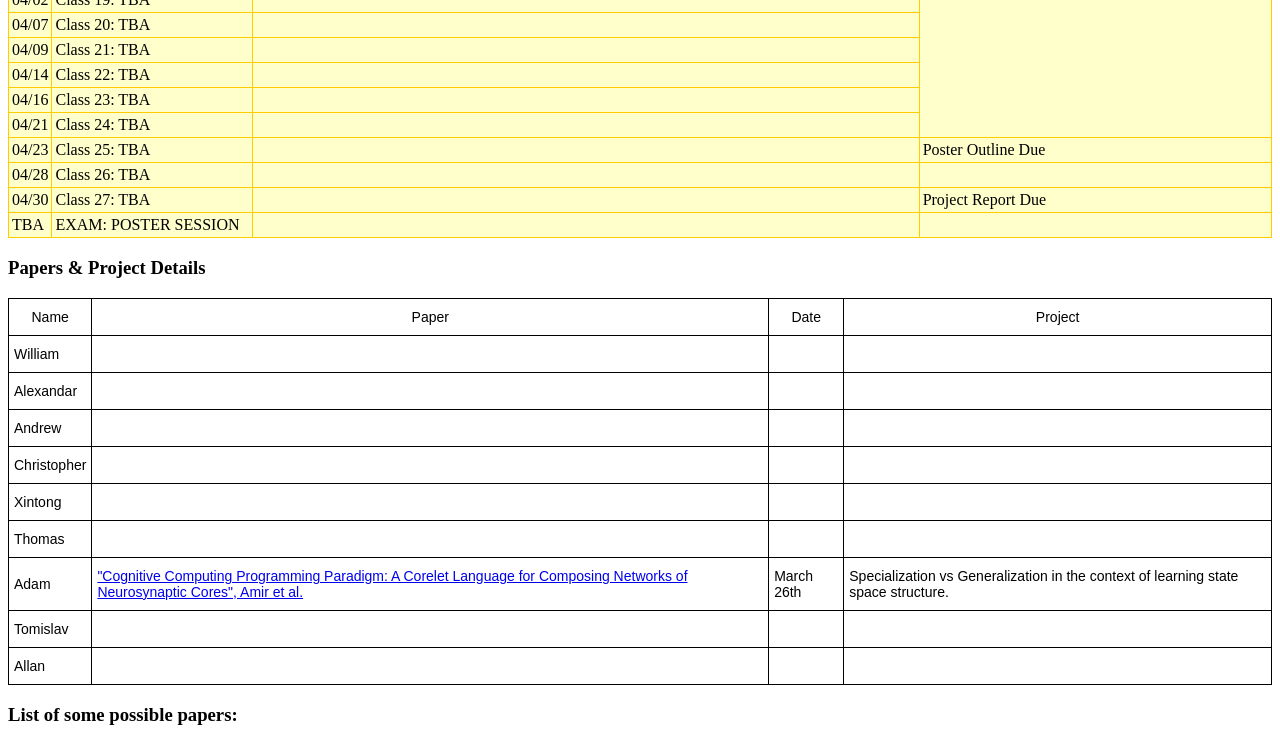
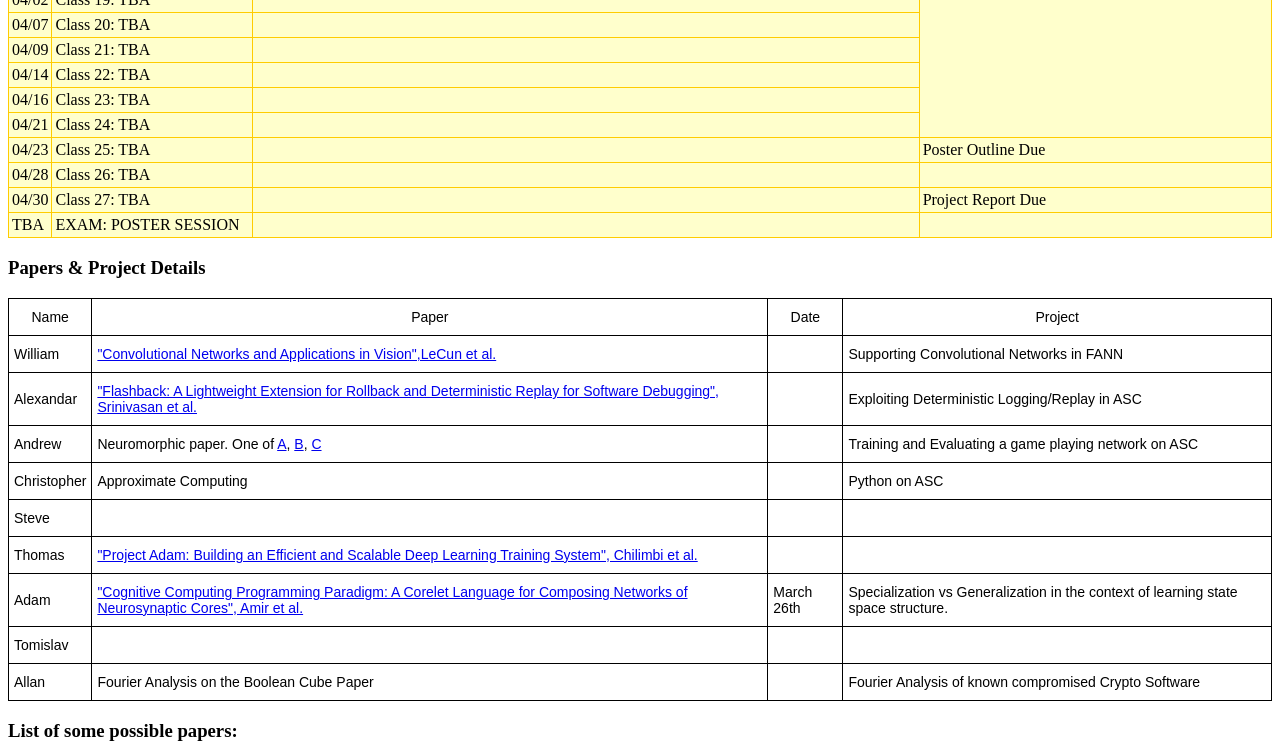
Before and after one commit to jappavoo/jappavoo.github.com, a plain HTML site: page cs591psml.html in a window 1280 px wide. Shown: the part 2000-2745 px from the top of the page. Drawn offline with Linux system fonts and the light colour scheme.

Commit message:
updates to papers and projects

```diff
--- a/cs591psml.html
+++ b/cs591psml.html
@@ -7,7 +7,7 @@
 <body>
 <h1>CAS CS 591, Programmable Smart Machines</h1>
 <h2>Schedule</h2>
-<p>Tue, Thu --  9:30pm-11:00pm</p>
+<p>Thu --  6:00pm-9:00pm</p>
 <h2>Course Outline</h2>
 <p>
   A longstanding goal in computer science has been
@@ -227,37 +227,47 @@ Project Poster and Report: 60%
   </tr>
   <tr>
     <td class="tg-031e">William</td>
+    <td class="tg-031e"><a
+      href="http://koray.kavukcuoglu.org/publis/lecun-iscas-10.pdf">"Convolutional
+      Networks and Applications in Vision",LeCun et al.</a></td>
     <td class="tg-031e"></td>
-    <td class="tg-031e"></td>
-    <td class="tg-031e"></td>
+    <td class="tg-031e">Supporting Convolutional Networks in FANN</td>
   </tr>
   <tr>
     <td class="tg-031e">Alexandar</td>
+    <td class="tg-031e"><a href="http://www.cs.bu.edu/~jappavoo/Resources/591psml/papers/systems/Usenix04.pdf">"Flashback: A Lightweight Extension for
+      Rollback and Deterministic Replay for Software Debugging",
+      Srinivasan et al.</a></td>
     <td class="tg-031e"></td>
-    <td class="tg-031e"></td>
-    <td class="tg-031e"></td>
+    <td class="tg-031e">Exploiting Deterministic Logging/Replay in ASC</td>
   </tr>
   <tr>
     <td class="tg-031e">Andrew</td>
+    <td class="tg-031e">Neuromorphic paper. One of
+     <a href="https://web.stanford.edu/group/brainsinsilicon/documents/BenjaminEtAlNeurogrid2014.pdf">A</a>,
+     <a href="http://www.cs.bu.edu/~jappavoo/Resources/591psml/papers/neuromorphic/06502724.pdf">B</a>,
+     <a href="http://www.cs.bu.edu/~jappavoo/Resources/591psml/papers/neuromorphic/asplos166-hashmi.pdf">C</a>
+</td>
     <td class="tg-031e"></td>
-    <td class="tg-031e"></td>
-    <td class="tg-031e"></td>
+    <td class="tg-031e">Training and Evaluating a game playing network
+    on ASC</td>
   </tr>
   <tr>
     <td class="tg-031e">Christopher</td>
+    <td class="tg-031e">Approximate Computing</td>
     <td class="tg-031e"></td>
-    <td class="tg-031e"></td>
-    <td class="tg-031e"></td>
+    <td class="tg-031e">Python on ASC</td>
   </tr>
   <tr>
-    <td class="tg-031e">Xintong</td>
+    <td class="tg-031e">Steve</td>
     <td class="tg-031e"></td>
     <td class="tg-031e"></td>
     <td class="tg-031e"></td>
   </tr>
   <tr>
     <td class="tg-031e">Thomas</td>
-    <td class="tg-031e"></td>
+    <td class="tg-031e"><a href="https://www.usenix.org/system/files/conference/osdi14/osdi14-paper-chilimbi.pdf">"Project Adam: Building an Efficient and Scalable
+Deep Learning Training System", Chilimbi et al.</a></td>
     <td class="tg-031e"></td>
     <td class="tg-031e"></td>
   </tr>
@@ -277,9 +287,9 @@ Project Poster and Report: 60%
   </tr>
   <tr>
     <td class="tg-031e">Allan</td>
+    <td class="tg-031e">Fourier Analysis on the Boolean Cube Paper</td>
     <td class="tg-031e"></td>
-    <td class="tg-031e"></td>
-    <td class="tg-031e"></td>
+    <td class="tg-031e">Fourier Analysis of known compromised Crypto Software</td>
   </tr>
 </table>
 
```
